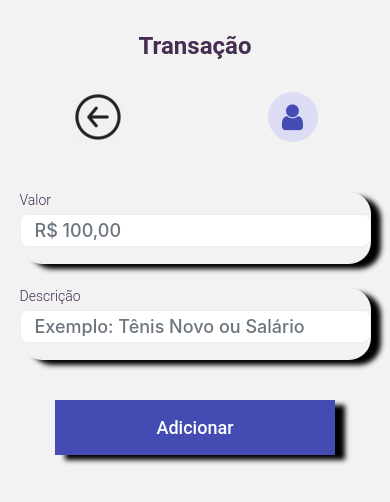
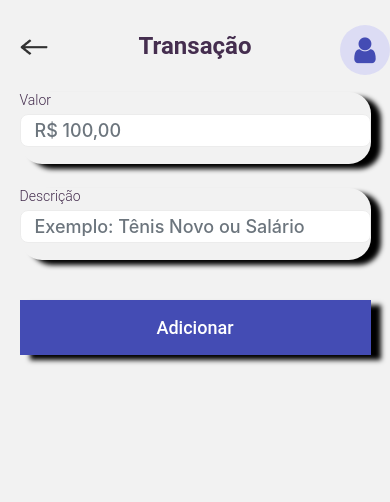
Before and after one commit to ICEI-PUC-Minas-PMV-ADS/PMV-ADS-2023-1-E3-PROJ-MOV-T3-Time5-MinhasEconomias, a React Native app in the folder src/minhasEconomias/: screen /MovementsCreate in a window 390 px wide. Shown: the top 502 px of the page. Built offline with nearby package versions, Linux system fonts and the light colour scheme.

Commit message:
Revert "Correção tela Create"
This reverts commit 7b429d4bf24df2ce795fbb81e3508fdab5766710.

```diff
--- a/src/minhasEconomias/package.json
+++ b/src/minhasEconomias/package.json
@@ -1,5 +1,5 @@
 {
-  "name": "minhaseconomias",
+  "name": "minhasEconomias",
   "version": "0.0.1",
   "private": true,
   "scripts": {
--- a/src/minhasEconomias/src/pages/Home/index.tsx
+++ b/src/minhasEconomias/src/pages/Home/index.tsx
@@ -62,6 +62,7 @@ const Home = () => {
     return index % 2 === 0 ? 'purple' : 'white';
   };
 
+  // TODO: chamar tela de cadastro de com
   function navigateToCreatePage() {
     navigate('MovementsCreate' as never);
   }
--- a/src/minhasEconomias/src/pages/Home/styles.ts
+++ b/src/minhasEconomias/src/pages/Home/styles.ts
@@ -1,4 +1,3 @@
-/* eslint-disable prettier/prettier */
 import {StyleSheet} from 'react-native';
 
 const optionButtonStyles = {
--- a/src/minhasEconomias/src/pages/Transactions/Create/index.tsx
+++ b/src/minhasEconomias/src/pages/Transactions/Create/index.tsx
@@ -1,4 +1,3 @@
-/* eslint-disable prettier/prettier */
 import React, {useState} from 'react';
 import {Avatar} from 'react-native-elements';
 import {Image, ScrollView, Text, TouchableOpacity, View} from 'react-native';
@@ -16,8 +15,8 @@ const MovementsCreate = () => {
   const {goBack} = useNavigation();
   const {navigate} = useNavigation();
 
-  const [valor, setValor] = useState('');
-  const [description, setDescription] = useState('');
+  const [name, setName] = useState('');
+  const [lastname, setLastname] = useState('');
 
   async function submit() {
     try {
@@ -26,22 +25,22 @@ const MovementsCreate = () => {
       console.log(err);
     }
   }
+
   function handleBackButton() {
     goBack();
   }
 
   return (
-      <ScrollView style={styles.scrollView}>
-        <View>
+    <ScrollView style={styles.container}>
       <Text style={styles.title}>Transação</Text>
-        </View>
 
-        <View style={styles.profileContainer}>
       <TouchableOpacity
+        style={styles.backButtonContainer}
         onPress={handleBackButton}>
         <Image source={backicon} />
       </TouchableOpacity>
 
+      <View style={styles.profileContainer}>
         <Avatar
           size="medium" // tamanho do Avatar
           rounded // Avatar em formato de círculo
@@ -55,25 +54,22 @@ const MovementsCreate = () => {
           overlayContainerStyle={styles.avatarContainer} // cor de fundo do Avatar
         />
       </View>
-        <View style={styles.inputsContainer}>
+
       <Input
         title="Valor"
         placeholder="R$ 100,00"
-            value={valor}
-            onChangeText={value => setValor(value)}
+        value={name}
+        onChangeText={value => setName(value)}
       />
-
 
       <Input
         title="Descrição"
         placeholder="Exemplo: Tênis Novo ou Salário"
-            value={description}
-            onChangeText={value => setDescription(value)}
+        value={lastname}
+        onChangeText={value => setLastname(value)}
       />
-        </View>
-        <View style={styles.buttonsContainer}>
-        <Button  text="Adicionar" color="purple" onPress={submit} />
-        </View>
+
+      <Button text="Adicionar" color="purple" onPress={submit} />
     </ScrollView>
   );
 };
--- a/src/minhasEconomias/src/pages/Transactions/Create/styles.ts
+++ b/src/minhasEconomias/src/pages/Transactions/Create/styles.ts
@@ -1,8 +1,7 @@
-/* eslint-disable prettier/prettier */
 import {StyleSheet} from 'react-native';
 
 const styles = StyleSheet.create({
-  scrollView: {
+  container: {
     flex: 1,
   },
   title: {
@@ -16,28 +15,39 @@ const styles = StyleSheet.create({
     color: '#452e4f',
   },
   profileContainer: {
-    flexDirection: 'row',
-    justifyContent: 'space-around',
-    width: '100%',
+    position: 'absolute',
+    top: 15,
+    left: 20,
+    marginVertical: 10,
+    marginHorizontal: 320,
     zIndex: 2,
   },
   avatarContainer: {
     backgroundColor: '#dcdcf4',
   },
   inputsContainer: {
+    flexDirection: 'row',
+    justifyContent: 'center',
     alignItems: 'center',
     width: '100%',
-    marginTop: 50,
   },
-
+  buttonContainer: {
+    margin: 16,
+  },
   buttonsContainer: {
     flexDirection: 'row',
     justifyContent: 'center',
-    alignSelf: 'center',
-    width: '80%',
+    alignItems: 'center',
+    width: '100%',
   },
-
-
+  backButtonContainer: {
+    position: 'absolute',
+    top: 15,
+    left: 20,
+    marginVertical: 24,
+    marginHorizontal: 0,
+    zIndex: 2,
+  },
 });
 
 export default styles;
--- a/src/minhasEconomias/src/services/axios.ts
+++ b/src/minhasEconomias/src/services/axios.ts
@@ -1,8 +1,7 @@
-/* eslint-disable prettier/prettier */
 import axios from 'axios';
 
 const api = axios.create({
-  baseURL: 'http://192.168.0.30:3000',
+  baseURL: 'http://192.168.1.117:3000',
 });
 
 export default api;
```
Also changed, not shown: src/minhasEconomias/src/assets/backicon.png, 1 other file (tests, documents, lock files or other folders). Lines whose indentation alone changed are shown as unchanged.
